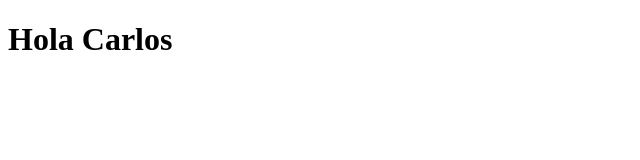
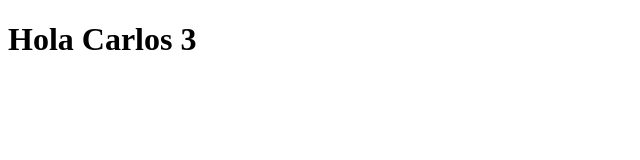
Before and after one commit to CarlosPerez26/myFrist_Git, a plain HTML site: page index.html in a window 1280 px wide. Shown: the full height of the page, 0-640 px from the left. Drawn offline with Linux system fonts and the light colour scheme.

Commit message:
ahora hce un cambi

```diff
--- a/index.html
+++ b/index.html
@@ -6,6 +6,6 @@
     <title>git</title>
 </head>
 <body>
-    <h1>Hola Carlos</h1>
+    <h1>Hola Carlos 3</h1>
 </body>
 </html>
```
